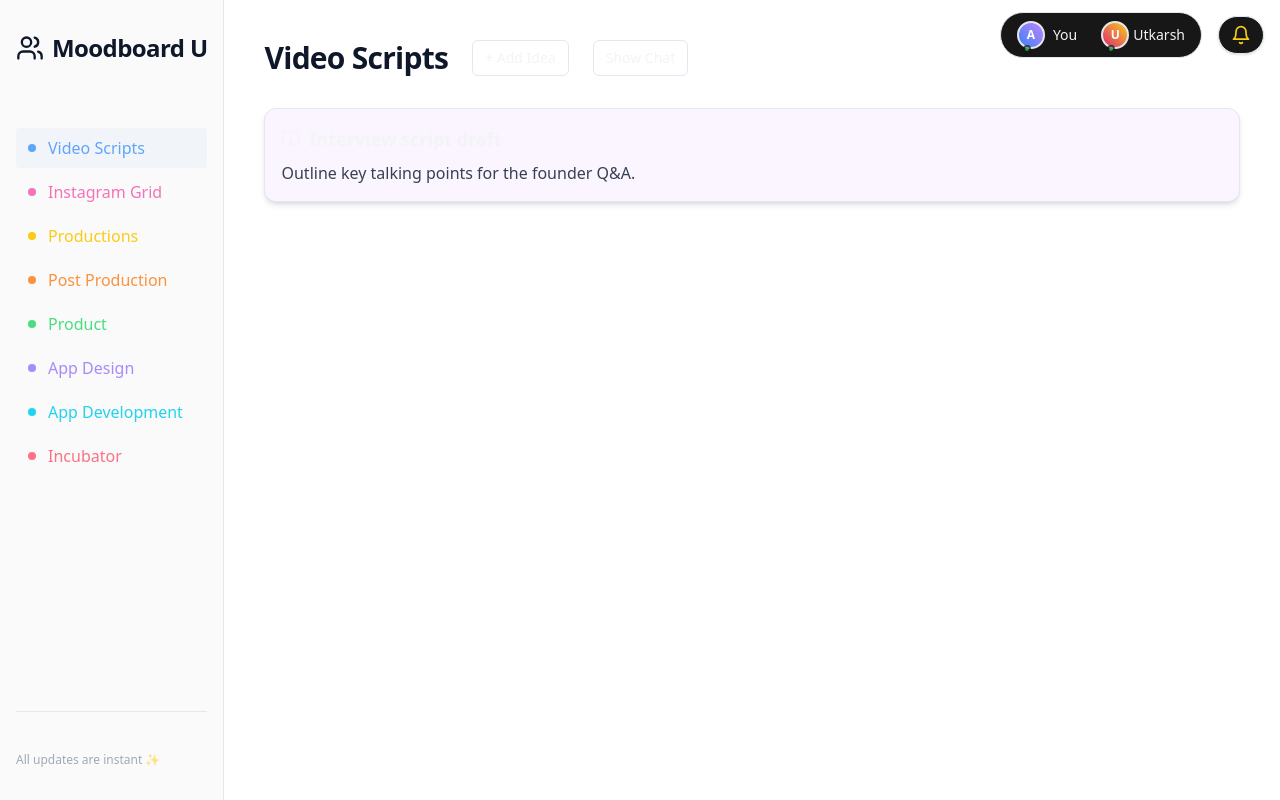
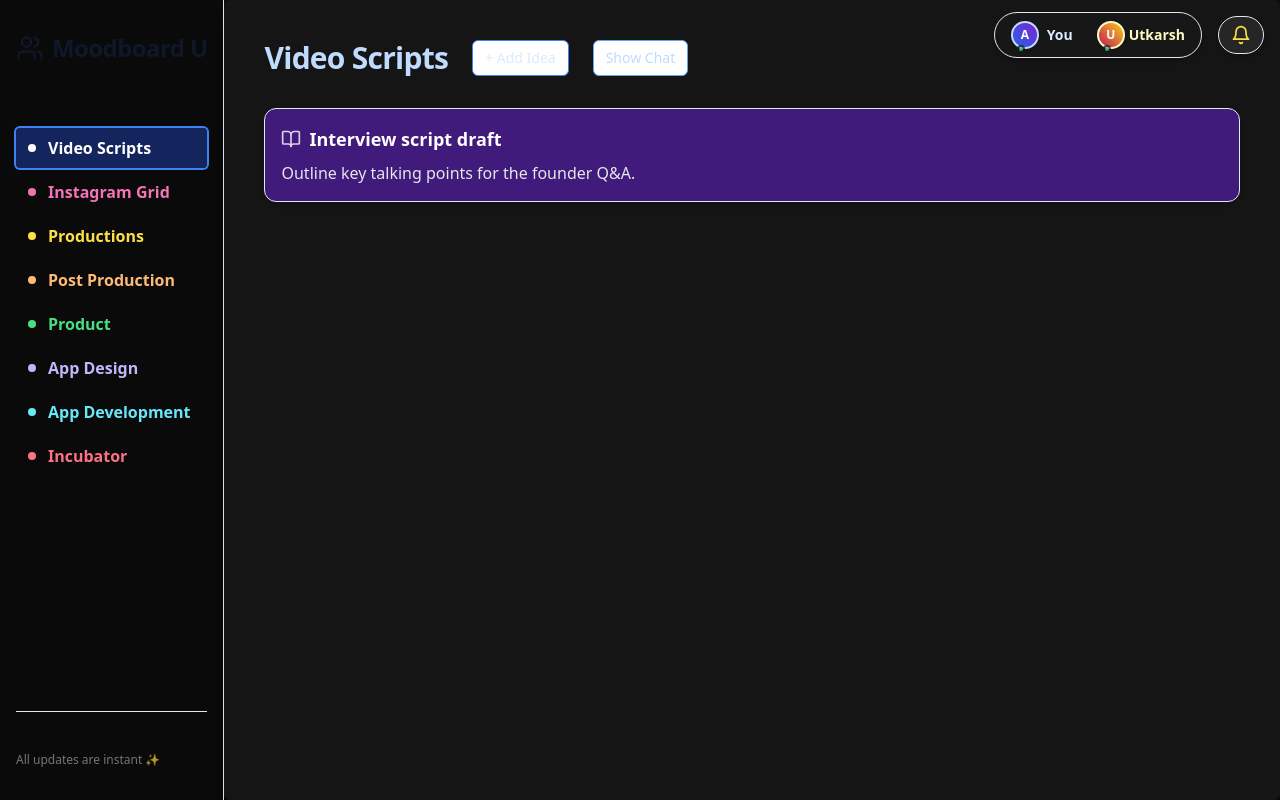
Before and after one commit to 1240-MUITP/mood-hive-collaborate, a React (Vite) app: page / in a window 1280 px wide. Built offline with nearby package versions, Linux system fonts and the light colour scheme.

Commit message:
Fix: Improve UI contrast and visibility
Adjust UI colors throughout the application to improve contrast and overall visibility.

```diff
--- a/src/components/MoodboardCard.tsx
+++ b/src/components/MoodboardCard.tsx
@@ -20,16 +20,16 @@ const typeIcon: Record<CardType, any> = {
 };
 
 const cardBg: Record<CardType, string> = {
-  script: "bg-blue-50",
-  image: "bg-green-50",
-  note: "bg-purple-50",
+  script: "bg-blue-900/80",
+  image: "bg-green-900/80",
+  note: "bg-violet-900/80",
 };
 
 const syntaxColor: Record<string, string> = {
-  js: "text-yellow-700",
-  py: "text-blue-900",
-  ts: "text-blue-600",
-  default: "text-gray-700",
+  js: "text-yellow-400",
+  py: "text-cyan-300",
+  ts: "text-blue-300",
+  default: "text-gray-200",
 };
 
 const prettifyCode = (code?: string) =>
@@ -39,10 +39,10 @@ const MoodboardCard: FC<{ data: CardData }> = ({ data }) => {
   const Icon = typeIcon[data.type];
 
   return (
-    <div className={`rounded-xl p-4 shadow-md ${cardBg[data.type]} hover:shadow-xl transition-shadow relative border border-border animate-fade-in`}>
+    <div className={`rounded-xl p-4 shadow-md ${cardBg[data.type]} border border-border hover:shadow-2xl transition-shadow relative animate-fade-in`}>
       <div className="flex items-center gap-2 mb-2">
-        <Icon className="w-5 h-5 opacity-70" />
-        <span className="font-semibold text-lg">{data.title}</span>
+        <Icon className="w-5 h-5 opacity-80 text-white" />
+        <span className="font-semibold text-lg text-white">{data.title}</span>
       </div>
       {data.type === "script" && (
         <pre
@@ -54,11 +54,11 @@ const MoodboardCard: FC<{ data: CardData }> = ({ data }) => {
         <img
           src={data.imageUrl}
           alt={data.title}
-          className="w-full rounded-lg mt-2 shadow object-cover max-h-44 mx-auto"
+          className="w-full rounded-lg mt-2 shadow object-cover max-h-44 mx-auto border border-border"
         />
       )}
       {data.type === "note" && (
-        <div className="text-base mt-1 text-gray-700">{data.content}</div>
+        <div className="text-base mt-1 text-gray-200">{data.content}</div>
       )}
     </div>
   );
--- a/src/components/MoodboardSidebar.tsx
+++ b/src/components/MoodboardSidebar.tsx
@@ -1,20 +1,21 @@
 
-import { Users, Bell } from "lucide-react";
+import { Users } from "lucide-react";
 
+// Add darker background, and use lighter text for dark mode. Add hover/focus for accessibility.
 const sections = [
   { name: "Video Scripts", color: "text-blue-400" },
   { name: "Instagram Grid", color: "text-pink-400" },
-  { name: "Productions", color: "text-yellow-400" },
-  { name: "Post Production", color: "text-orange-400" },
+  { name: "Productions", color: "text-yellow-300" },
+  { name: "Post Production", color: "text-orange-300" },
   { name: "Product", color: "text-green-400" },
-  { name: "App Design", color: "text-violet-400" },
-  { name: "App Development", color: "text-cyan-400" },
+  { name: "App Design", color: "text-violet-300" },
+  { name: "App Development", color: "text-cyan-300" },
   { name: "Incubator", color: "text-rose-400" },
 ];
 
 export default function MoodboardSidebar({ currentSection, setSection }: { currentSection: string; setSection: (section: string) => void }) {
   return (
-    <aside className="h-screen sticky top-0 py-8 px-4 bg-sidebar text-gray-200 flex flex-col gap-8 border-r border-border min-w-[220px]">
+    <aside className="h-screen sticky top-0 py-8 px-4 bg-neutral-950 text-neutral-50 flex flex-col gap-8 border-r border-border min-w-[220px] shadow-xl">
       <div className="mb-8 flex items-center gap-2 text-2xl font-bold tracking-tight text-primary">
         <Users className="w-7 h-7" />
         <span>Moodboard U</span>
@@ -24,7 +25,11 @@ export default function MoodboardSidebar({ currentSection, setSection }: { curre
           {sections.map(sec => (
             <li key={sec.name}>
               <button
-                className={`w-full flex items-center gap-3 rounded px-3 py-2 text-base font-medium hover:bg-accent hover:scale-[1.02] transition-all hover:shadow ${currentSection===sec.name ? "bg-accent" : ""} ${sec.color} ${currentSection===sec.name?"font-bold":""}`}
+                className={`w-full flex items-center gap-3 rounded px-3 py-2 text-base font-semibold transition-all hover:bg-blue-800/30 hover:text-white hover:scale-[1.02] hover:shadow-lg focus-visible:outline focus-visible:ring-2 focus-visible:ring-blue-500 ${
+                  currentSection === sec.name
+                    ? "bg-blue-800/50 text-white ring-2 ring-blue-500"
+                    : "bg-transparent"
+                } ${sec.color} ${currentSection === sec.name ? "font-bold" : ""}`}
                 onClick={() => setSection(sec.name)}
                 aria-current={currentSection === sec.name ? "page" : undefined}
               >
@@ -35,8 +40,8 @@ export default function MoodboardSidebar({ currentSection, setSection }: { curre
           ))}
         </ul>
       </nav>
-      <div className="mt-auto flex flex-col gap-2 text-xs text-muted-foreground pt-10 border-t border-border">
-        <span className="opacity-60">All updates are instant ✨</span>
+      <div className="mt-auto flex flex-col gap-2 text-xs text-neutral-400 pt-10 border-t border-border">
+        <span className="opacity-70">All updates are instant ✨</span>
       </div>
     </aside>
   );
--- a/src/pages/Index.tsx
+++ b/src/pages/Index.tsx
@@ -1,4 +1,3 @@
-
 import { useState } from "react";
 import MoodboardSidebar from "../components/MoodboardSidebar";
 import MoodboardCard, { CardData } from "../components/MoodboardCard";
@@ -73,49 +72,48 @@ export default function Index() {
   }
 
   return (
-    <div className="flex w-full min-h-screen bg-background dark:bg-neutral-950 text-gray-100">
+    <div className="flex w-full min-h-screen bg-neutral-950 text-neutral-100">
       <MoodboardSidebar
         currentSection={section}
         setSection={sect => {
           setSection(sect);
-          // Do not auto-open chat when switching section
         }}
       />
-      <main className="flex-1 flex flex-col px-2 sm:px-10 py-6 sm:py-10 max-w-[1680px] mx-auto min-w-0 relative">
-        {/* Top-right bar: presence and notifications */}
+      <main className="flex-1 flex flex-col px-2 sm:px-10 py-6 sm:py-10 max-w-[1680px] mx-auto min-w-0 relative bg-neutral-900/90 rounded-md shadow-xl">
+        {/* Top-right bar */}
         <div className="absolute top-3 right-4 flex items-center gap-4 z-20">
-          <div className="flex items-center gap-2 bg-neutral-900 px-4 py-2 rounded-full border border-border">
+          <div className="flex items-center gap-2 bg-neutral-900 px-4 py-2 rounded-full border border-border shadow-md">
+            {/* Avatars and presence indicators */}
             <div className="relative flex items-center gap-2">
-              <div className="w-7 h-7 bg-gradient-to-tr from-blue-500 to-purple-400 rounded-full flex items-center justify-center font-bold text-white text-xs border-2 border-gray-200">
+              <div className="w-7 h-7 bg-gradient-to-tr from-blue-600 to-purple-700 rounded-full flex items-center justify-center font-bold text-white text-xs border-2 border-blue-200 shadow">
                 A
               </div>
-              <span className="text-sm font-medium">You</span>
-              <div className="absolute -bottom-1 left-[6px] w-2 h-2 rounded-full bg-green-500 border-2 border-neutral-900 animate-pulse" />
+              <span className="text-sm font-semibold text-blue-100">You</span>
+              <div className="absolute -bottom-1 left-[6px] w-2 h-2 rounded-full bg-green-400 border-2 border-neutral-900 animate-pulse" />
             </div>
             <div className="relative flex items-center gap-1 ml-4">
-              <div className="w-7 h-7 bg-gradient-to-tr from-pink-600 to-yellow-400 rounded-full flex items-center justify-center font-bold text-white text-xs border-2 border-gray-200">
+              <div className="w-7 h-7 bg-gradient-to-tr from-pink-700 to-yellow-400 rounded-full flex items-center justify-center font-bold text-white text-xs border-2 border-yellow-100 shadow">
                 U
               </div>
-              <span className="text-sm font-medium">Utkarsh</span>
-              <div className="absolute -bottom-1 left-[6px] w-2 h-2 rounded-full bg-green-500 border-2 border-neutral-900 animate-pulse" />
+              <span className="text-sm font-semibold text-yellow-100">Utkarsh</span>
+              <div className="absolute -bottom-1 left-[6px] w-2 h-2 rounded-full bg-green-400 border-2 border-neutral-900 animate-pulse" />
             </div>
           </div>
-          <button className="flex items-center bg-neutral-900 border border-border rounded-full px-3 py-2 hover:bg-neutral-800 transition-colors shadow">
-            <Bell className="w-5 h-5 text-yellow-400" />
+          <button className="flex items-center bg-neutral-800 border border-border rounded-full px-3 py-2 hover:bg-neutral-700 transition-colors shadow-md">
+            <Bell className="w-5 h-5 text-yellow-300" />
             <span className="sr-only">Notifications</span>
           </button>
         </div>
         {/* End top bar */}
-
         <div className="flex items-start flex-wrap gap-4 mb-8 pr-[350px]">
-          <h1 className="text-3xl font-bold tracking-tight text-primary">{section}</h1>
-          <Button variant="outline" size="sm" className="ml-2" onClick={() => setAddOpen(true)}>
+          <h1 className="text-3xl font-bold tracking-tight text-blue-200">{section}</h1>
+          <Button variant="outline" size="sm" className="ml-2 border-blue-500 text-blue-100 hover:bg-blue-900/80" onClick={() => setAddOpen(true)}>
             + Add Idea
           </Button>
           <Button
             variant={chatOpen ? "default" : "outline"}
             size="sm"
-            className="ml-2"
+            className={`ml-2 ${chatOpen ? "bg-blue-800 text-white" : "border-blue-400 text-blue-200 hover:bg-blue-950/60"}`}
             onClick={() => setChatOpen(o => !o)}
           >
             <span className="hidden sm:inline">{chatOpen ? "Hide" : "Show"} Chat</span>
@@ -130,7 +128,7 @@ export default function Index() {
         <section
           className={`w-full grid gap-6`}
           style={{
-            gridTemplateColumns: "repeat(auto-fit, minmax(270px, 1fr))"
+            gridTemplateColumns: "repeat(auto-fit, minmax(270px, 1fr))",
           }}
         >
           {(cards[section] ?? []).map(card => (
```
Also changed, not shown: src/components/AddIdeaModal.tsx (+11 -11 lines), src/components/SectionChatPanel.tsx (+13 -13 lines).
